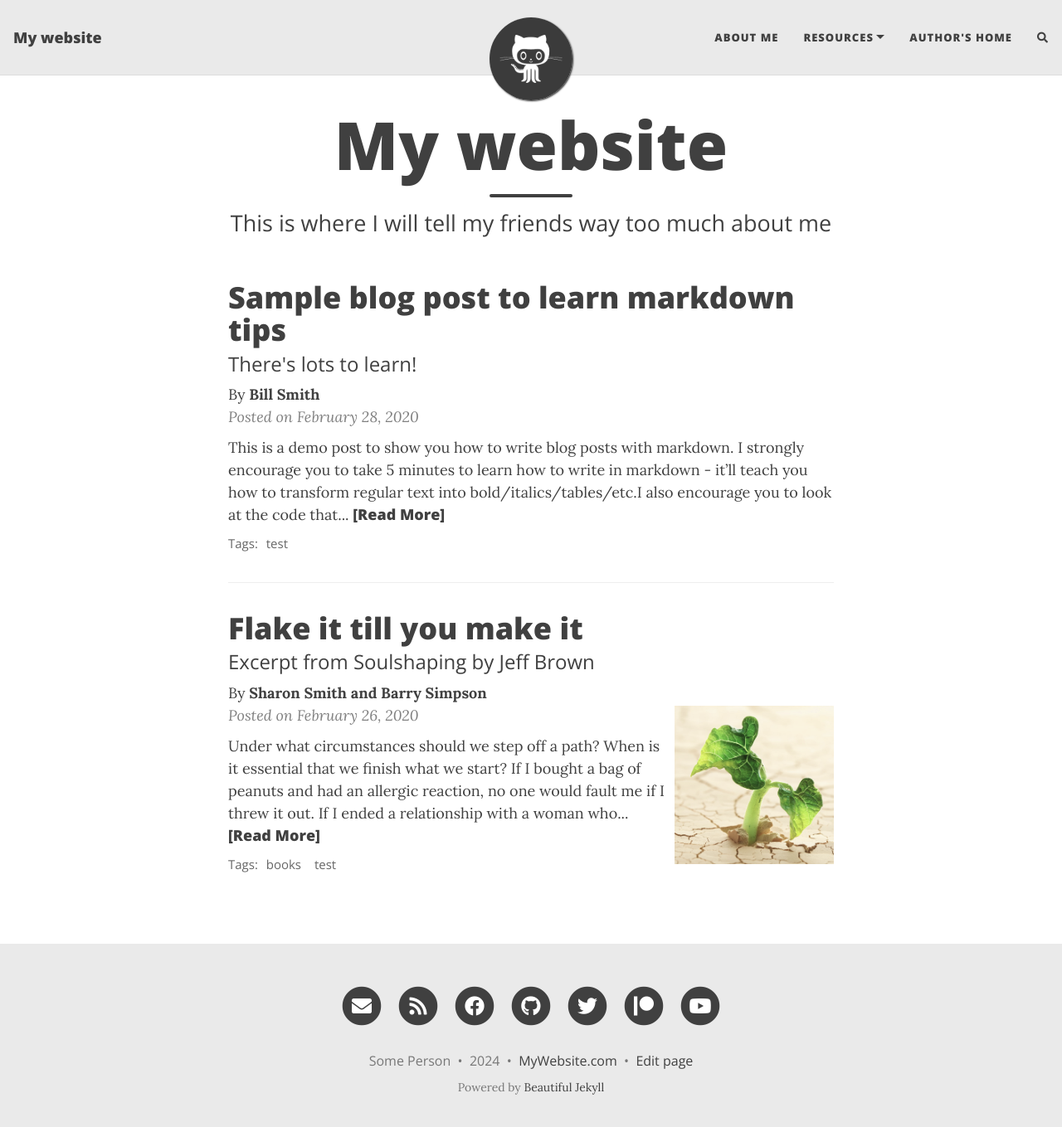
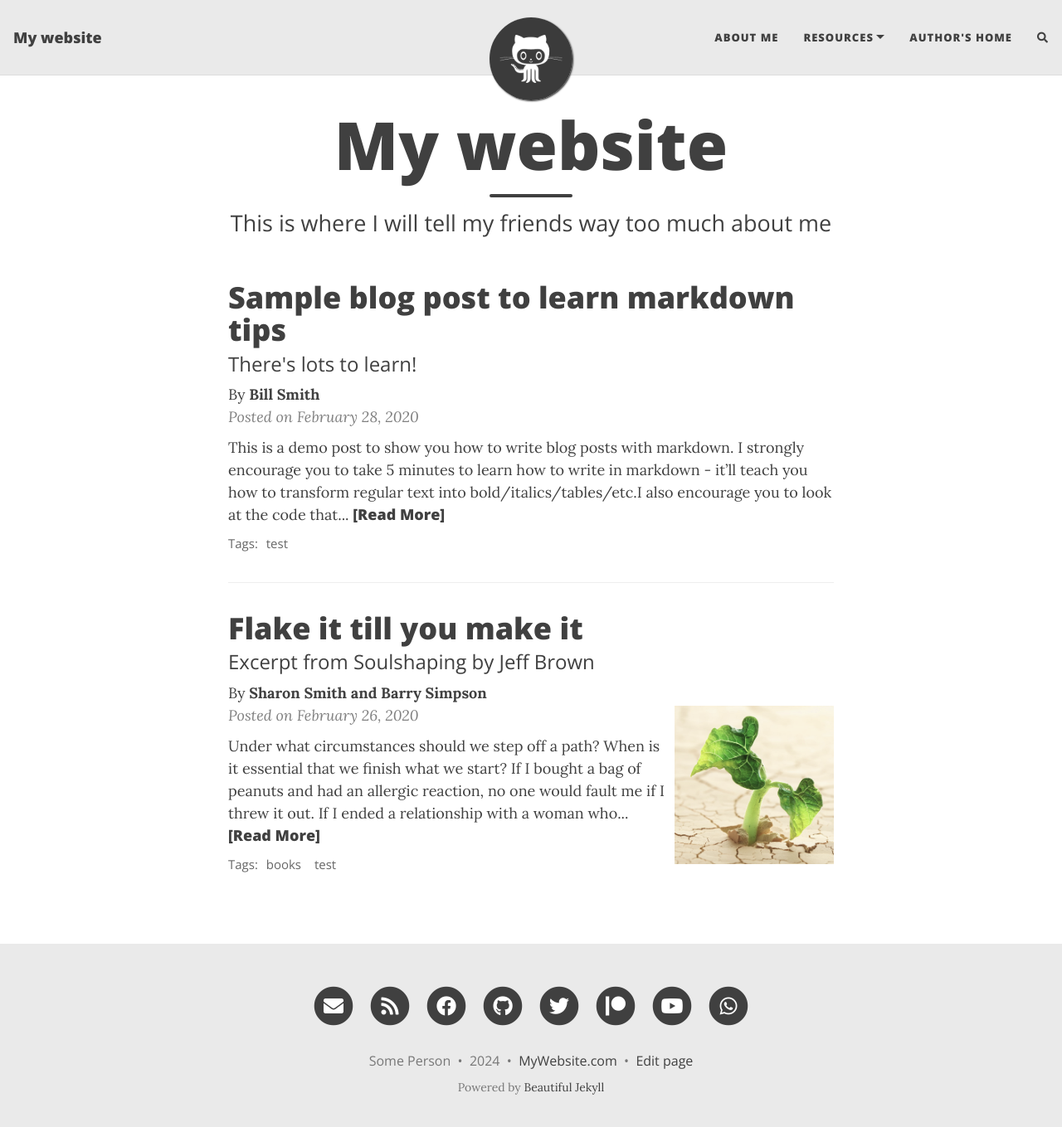
Before and after one commit to kaustav-goswami/uniqid, a Jekyll site: the page built from index.html, in a window 1280 px wide and 1372 px high. Shown: the top 1359 px of the window at 83% size. Built offline with Jekyll 4.4.1, drawn with Linux system fonts in a browser that asks for light colours; nearby versions of some CDN libraries; the list of posts is cut into pages by our own code; comment, search, counter and statistics services are not loaded.

Commit message:
Added Whatsapp to social network (#1299)

```diff
--- a/_config.yml
+++ b/_config.yml
@@ -57,6 +57,7 @@
   twitter: daattali
   patreon: DeanAttali
   youtube: "@daattali"
+  whatsapp: 15551212
 #  medium: yourname
 #  reddit: yourname
 #  linkedin: daattali
--- a/_includes/social-networks-links.html
+++ b/_includes/social-networks-links.html
@@ -59,6 +59,18 @@
         <i class="fab fa-telegram-plane fa-stack-1x fa-inverse"></i>
       </span>
       <span class="sr-only">Telegram</span>
+    </a>
+  </li>
+  {%- endif -%}
+
+  {%- if network[0] == "whatsapp" -%}
+  <li class="list-inline-item">
+    <a href="https://wa.me/{{ network[1] }}" title="Whatsapp">
+      <span class="fa-stack fa-lg" aria-hidden="true">
+        <i class="fas fa-circle fa-stack-2x"></i>
+        <i class="fab fa-whatsapp fa-stack-1x fa-inverse"></i>
+      </span>
+      <span class="sr-only">Whatsapp</span>
     </a>
   </li>
   {%- endif -%}
```
